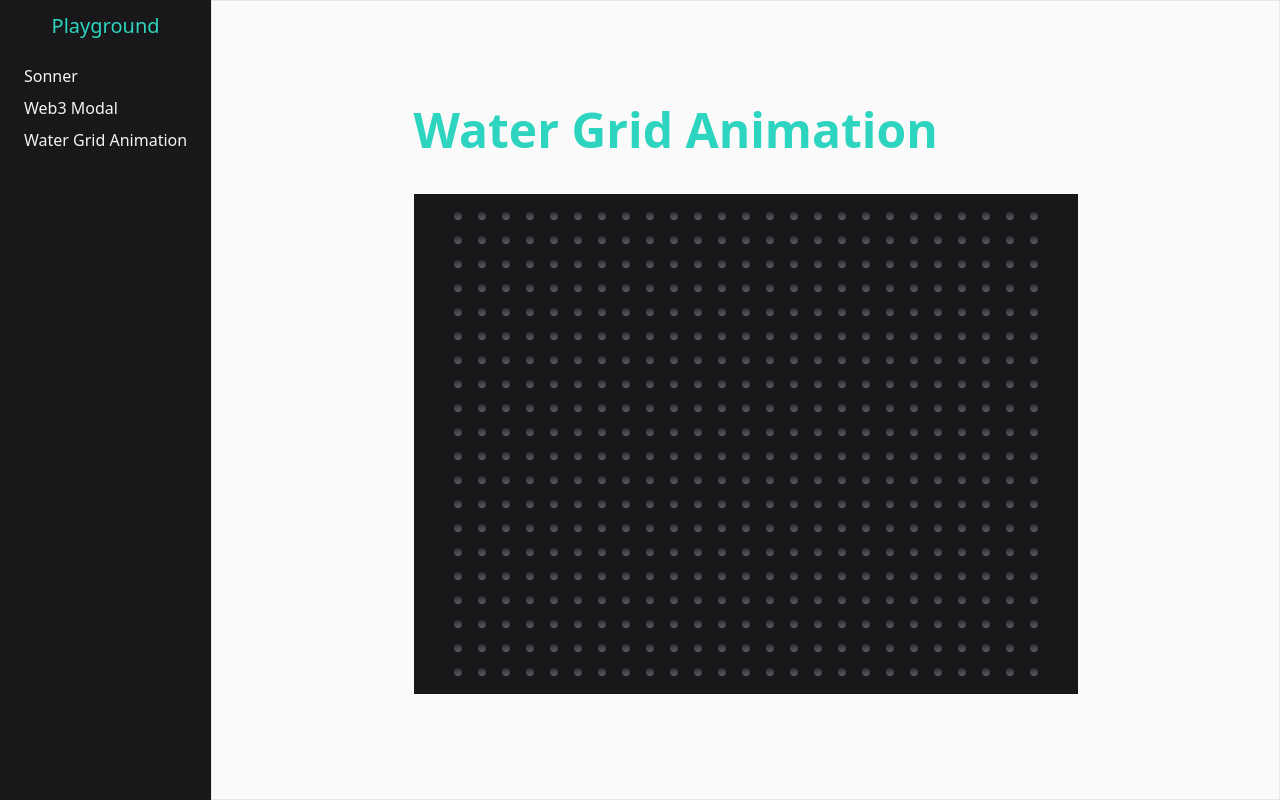
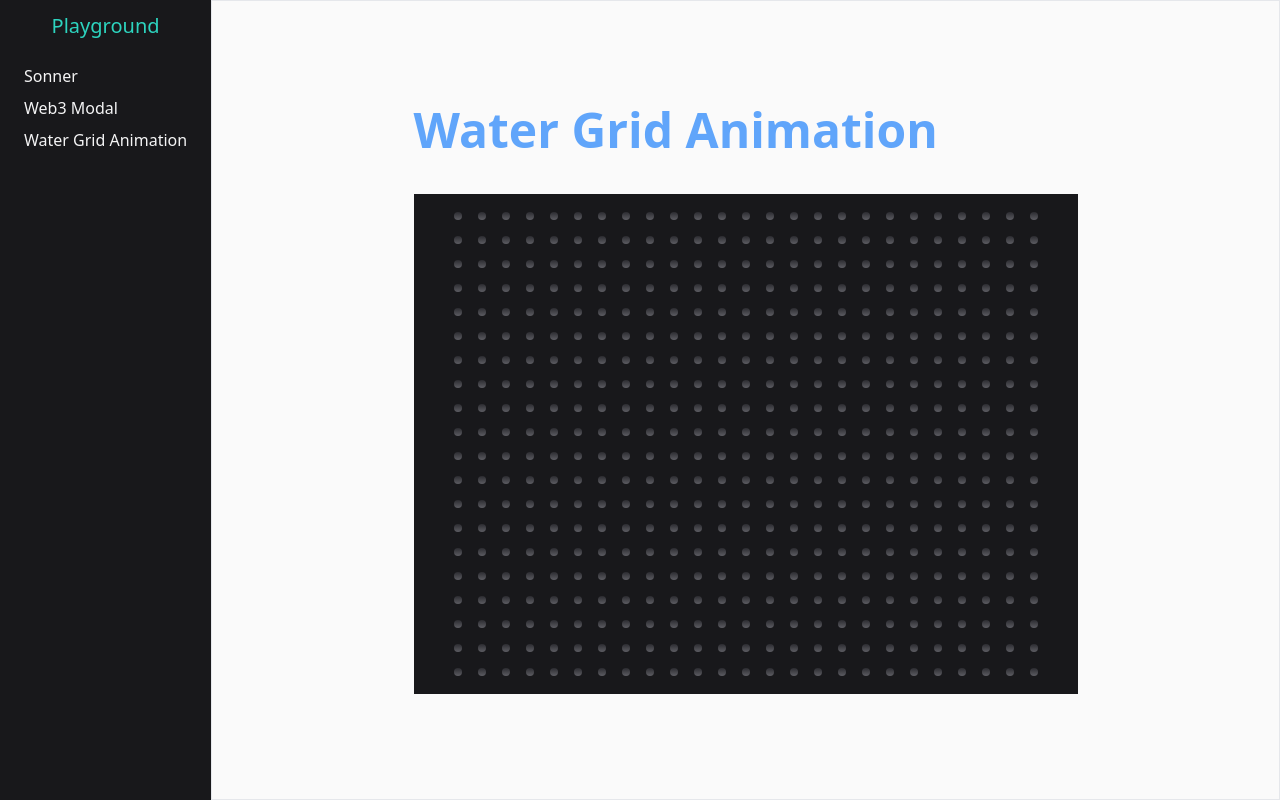
Before and after one commit to 7evenUp/react-playground, a React (Vite) app: page /water-grid-animation in a window 1280 px wide. Built offline with nearby package versions, Linux system fonts and the light colour scheme; what @web3modal/wagmi, wagmi would draw is missing.

Commit message:
changed text color to blue

```diff
--- a/src/routes/WaterGridAnimation.tsx
+++ b/src/routes/WaterGridAnimation.tsx
@@ -6,7 +6,7 @@ const GRID_HEIGHT = 20
 const WaterGridAnimation = () => {
   return (
     <div className="flex flex-col">
-      <h2 className="text-5xl text-teal-400 font-extrabold mb-10">
+      <h2 className="text-5xl text-blue-400 font-extrabold mb-10">
         Water Grid Animation
       </h2>
       <WaterDropGrid />
```
